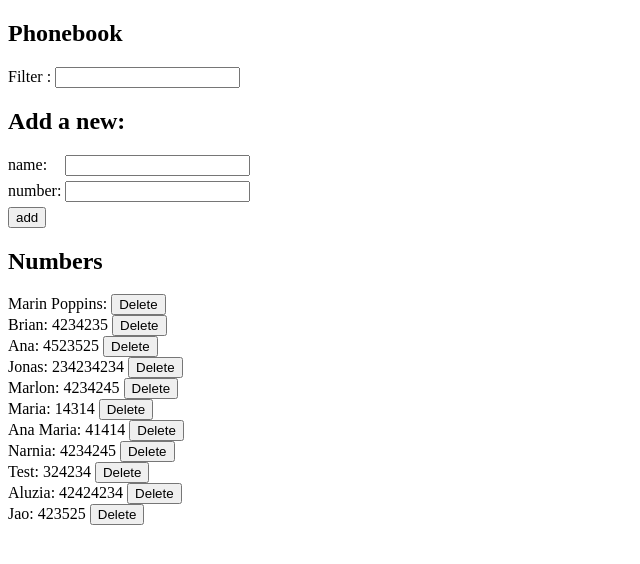
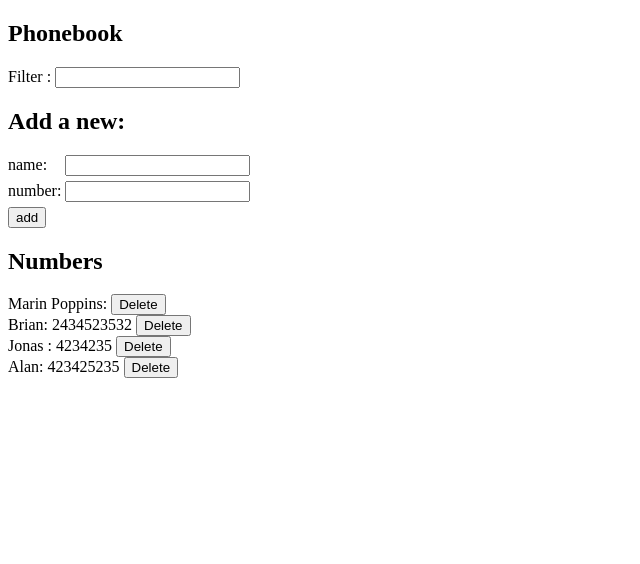
Before and after one commit to BrunoLadiv/FullStackOpen-Helsinki-University, a React (Create React App) app in the folder part2/phonebook/: page / in a window 1280 px wide. Shown: the top 564 px of the page, without its empty margins (0-640 px from the left). Built offline with nearby package versions, Linux system fonts and the light colour scheme; data requests are answered from the project's data file.

Commit message:
exerc 2.17 step 12

```diff
--- a/part2/phonebook/db.json
+++ b/part2/phonebook/db.json
@@ -7,53 +7,18 @@
     },
     {
       "name": "Brian",
-      "number": "4234235",
+      "number": "2434523532",
       "id": 5
     },
     {
-      "name": "Ana",
-      "number": "4523525",
+      "name": "Jonas ",
+      "number": "4234235",
       "id": 6
     },
     {
-      "name": "Jonas",
-      "number": "234234234",
+      "name": "Alan",
+      "number": "423425235",
       "id": 7
-    },
-    {
-      "name": "Marlon",
-      "number": "4234245",
-      "id": 8
-    },
-    {
-      "name": "Maria",
-      "number": "14314",
-      "id": 9
-    },
-    {
-      "name": "Ana Maria",
-      "number": "41414",
-      "id": 10
-    },
-    {
-      "name": "Narnia",
-      "number": "4234245",
-      "id": 12
-    },
-    {
-      "name": "Test",
-      "number": "324234",
-      "id": 13
-    },
-    {
-      "name": "Aluzia",
-      "number": "42424234",
-      "id": 14
-    },
-    {
-      "name": "Jao",
-      "number": "423525",
-      "id": 15
     }
   ]
 }
--- a/part2/phonebook/src/App.js
+++ b/part2/phonebook/src/App.js
@@ -12,6 +12,7 @@ const App = () => {
   const [newNumber, setNewNumber] = useState('')
   const [filter, setFilter] = useState('')
   const [notification, setNotification] = useState(null)
+  const [isError, setIsError] = useState(false)
 
   useEffect(() => {
     const personsData = personsServices.getAll()
@@ -54,7 +55,9 @@ const App = () => {
             }, 3000)
             clearInput()
           })
-          .catch((err) => console.log(err))
+          .catch((err) => {
+            setNotification()
+          })
         clearInput()
       }
     }
@@ -90,7 +93,15 @@ const App = () => {
       personsServices
         .del(personID)
         .then(() => setPersons(newArr))
-        .catch((err) => console.log(err))
+        .catch((err) => {
+          setIsError(true)
+          setNotification(`User ${personToDelete.name} has already been removed from the server`)
+          console.log(err.message)
+          setTimeout(() => {
+            setNotification(null)
+            setIsError(false)
+          }, 3000)
+        })
     }
     return
   }
@@ -98,7 +109,10 @@ const App = () => {
   return (
     <div>
       <h2>Phonebook</h2>
-      <Notification message={notification} />
+      <Notification
+        isError={isError}
+        message={notification}
+      />
       <Filter
         filter={filter}
         handleFilterChange={handleFilterChange}
--- a/part2/phonebook/src/Components/Notification.jsx
+++ b/part2/phonebook/src/Components/Notification.jsx
@@ -1,13 +1,9 @@
-const Notification = ({ message }) => {
+const Notification = ({ message, isError }) => {
   if (message === null) {
     return null
   }
 
-  return (
-    <div className='notification'>
-      {message}
-    </div>
-  )
+  return <div className={isError ? 'error' : 'notification'}>{message}</div>
 }
 
 export default Notification
--- a/part2/phonebook/src/styles.css
+++ b/part2/phonebook/src/styles.css
@@ -8,3 +8,13 @@
   border-radius: 0.9rem;
 
 }
+.error{
+  border: 2px rgb(239, 59, 32) solid;
+  color: rgb(239, 59, 32);
+  width: 100%;
+  background-color: rgb(144, 140, 140);
+  padding: 1rem;
+  font-size: 2rem;
+  border-radius: 0.9rem;
+
+}
```
